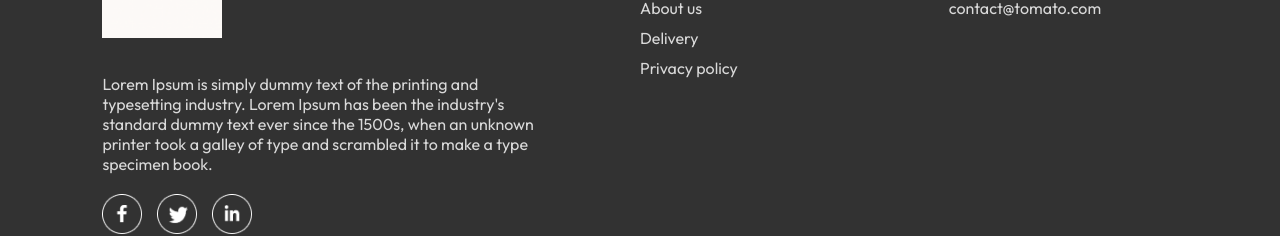
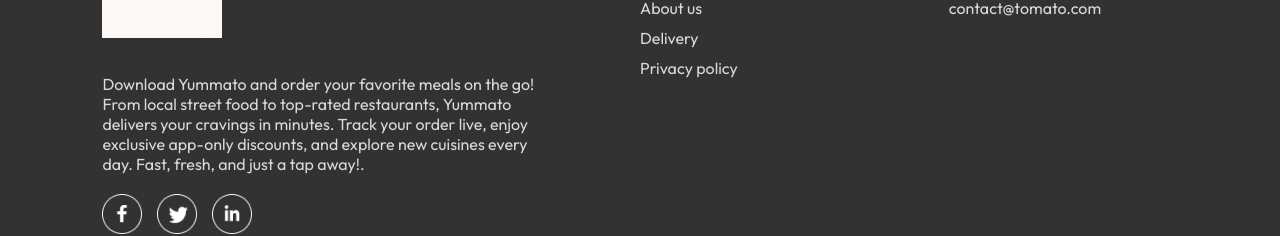
Before and after one commit to ankitt-k/yummato, a React (Vite) app in the folder frontend/: page /verify in a window 1280 px wide. Shown: the part 836-1072 px from the top of the page. Built offline with nearby package versions, Linux system fonts and the light colour scheme; no server answers.

Commit message:
Update Footer.jsx

```diff
--- a/frontend/src/components/Footer/Footer.jsx
+++ b/frontend/src/components/Footer/Footer.jsx
@@ -9,7 +9,10 @@ const Footer = () => {
         <div className="footer-content-left">
          <img src={assets.logo} alt="logo" className="footer-logo" />
 
-            <p>Lorem Ipsum is simply dummy text of the printing and typesetting industry. Lorem Ipsum has been the industry's standard dummy text ever since the 1500s, when an unknown printer took a galley of type and scrambled it to make a type specimen book.</p>
+            <p>Download Yummato and order your favorite meals on the go!
+From local street food to top-rated restaurants, Yummato delivers your cravings in minutes.
+Track your order live, enjoy exclusive app-only discounts, and explore new cuisines every day.
+Fast, fresh, and just a tap away!.</p>
             <div className="footer-social-icons">
                 <img src={assets.facebook_icon} alt="" />
                 <img src={assets.twitter_icon} alt="" />
```
